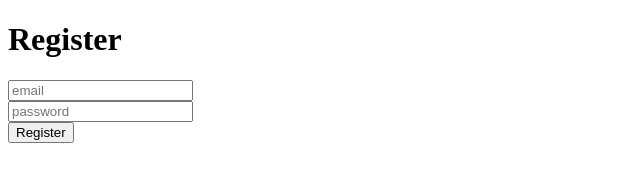
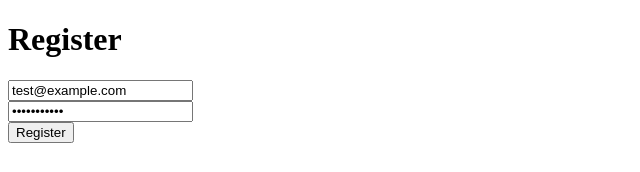
Before and after one commit to hwilloug/willowtreerecipes, a Vue app in the folder willowtreerecipes/: page /register in a window 1280 px wide. Shown: the top 172 px of the page, without its empty margins (0-640 px from the left). Built offline with nearby package versions, Linux system fonts and the light colour scheme.

Commit message:
Auto-fill in email and password for testing purposes

```diff
--- a/willowtreerecipes/src/components/Register.vue
+++ b/willowtreerecipes/src/components/Register.vue
@@ -23,8 +23,8 @@ import AuthenticationService from '@/services/AuthenticationService'
 export default {
 	data () {
 		return {
-			email: '',
-			password: ''
+			email: 'test@example.com',
+			password: 'asdfasdf123'
 		}
 	},
 	methods: {
```
